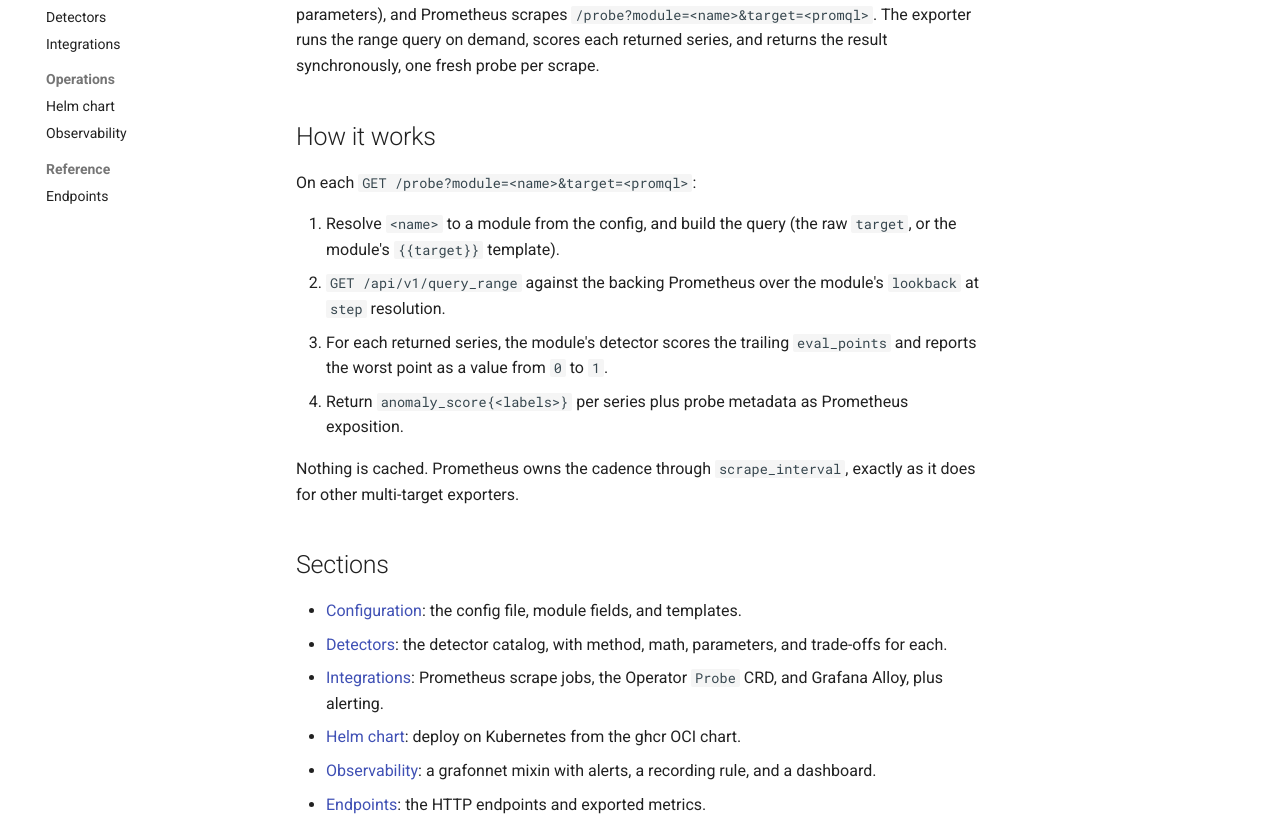
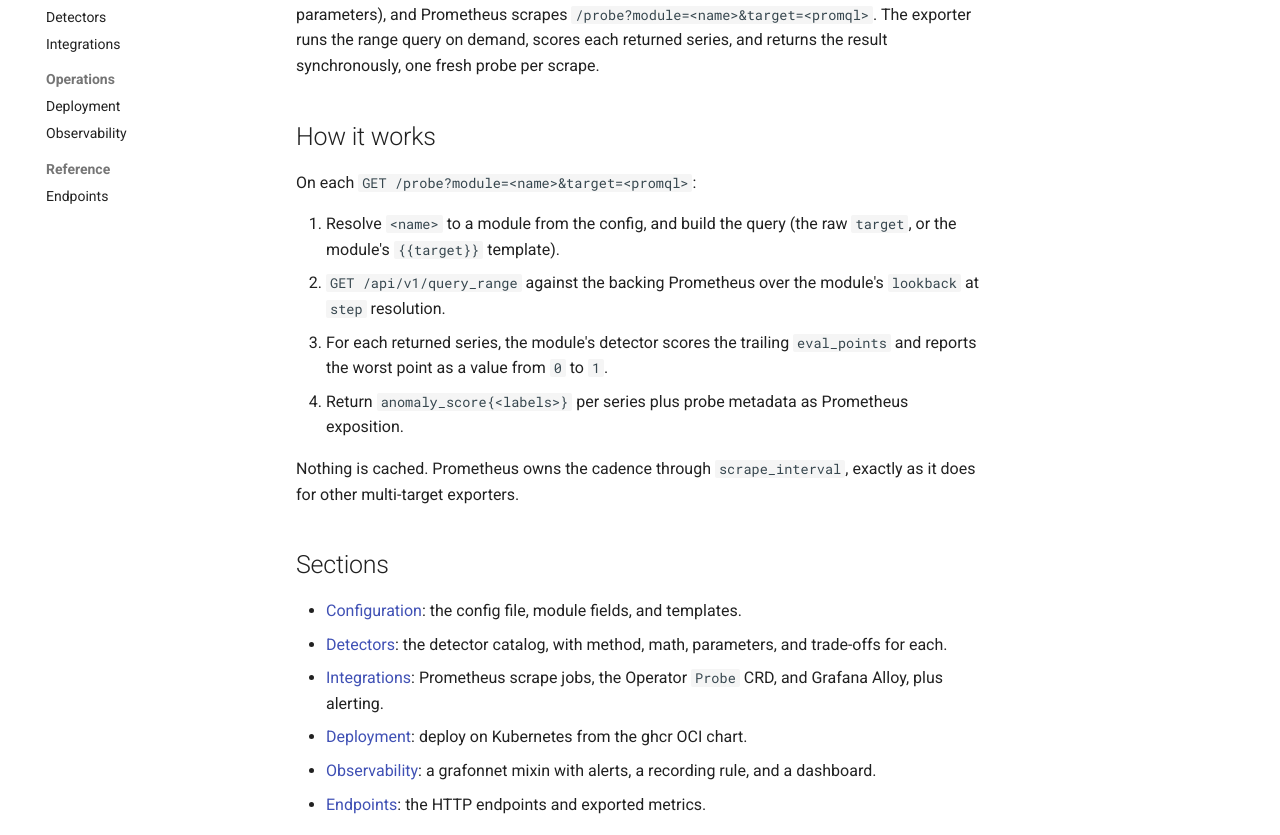
Before and after one commit to cznewt/anomaly-exporter, an MkDocs documentation site: the page built from docs/index.md, in a window 1280 px wide and 1379 px high. Shown: the part 229-1064 px from the top of the window. Built offline with MkDocs 1.6.1 and Material for MkDocs 9.7.7, drawn with Linux system fonts in a browser that asks for light colours; comment, search, counter and statistics services are not loaded.

Commit message:
docs: rename 'Helm chart' nav entry to 'Deployment'

```diff
--- a/docs/index.md
+++ b/docs/index.md
@@ -30,7 +30,7 @@ as it does for other multi-target exporters.
   and trade-offs for each.
 - [Integrations](integrations.md): Prometheus scrape jobs, the Operator `Probe`
   CRD, and Grafana Alloy, plus alerting.
-- [Helm chart](helm.md): deploy on Kubernetes from the ghcr OCI chart.
+- [Deployment](helm.md): deploy on Kubernetes from the ghcr OCI chart.
 - [Observability](observ-lib.md): a grafonnet mixin with alerts, a recording
   rule, and a dashboard.
 - [Endpoints](endpoints.md): the HTTP endpoints and exported metrics.
--- a/mkdocs.yml
+++ b/mkdocs.yml
@@ -36,7 +36,7 @@ nav:
     - Detectors: detectors.md
     - Integrations: integrations.md
   - Operations:
-    - Helm chart: helm.md
+    - Deployment: helm.md
     - Observability: observ-lib.md
   - Reference:
     - Endpoints: endpoints.md
```
Also changed, not shown: docs/helm.md (+1 -1 lines).
